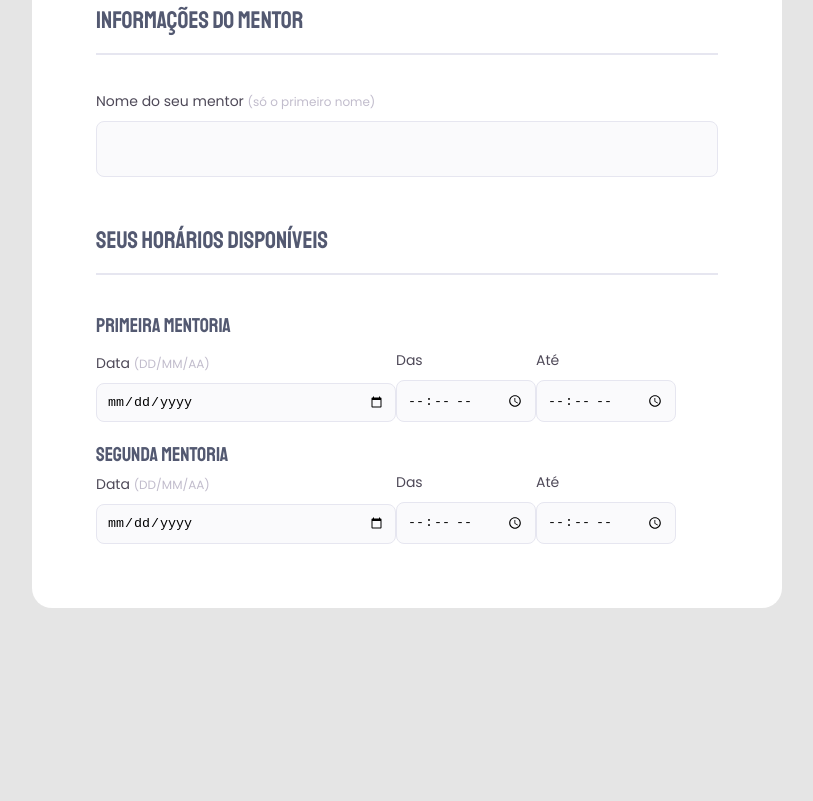
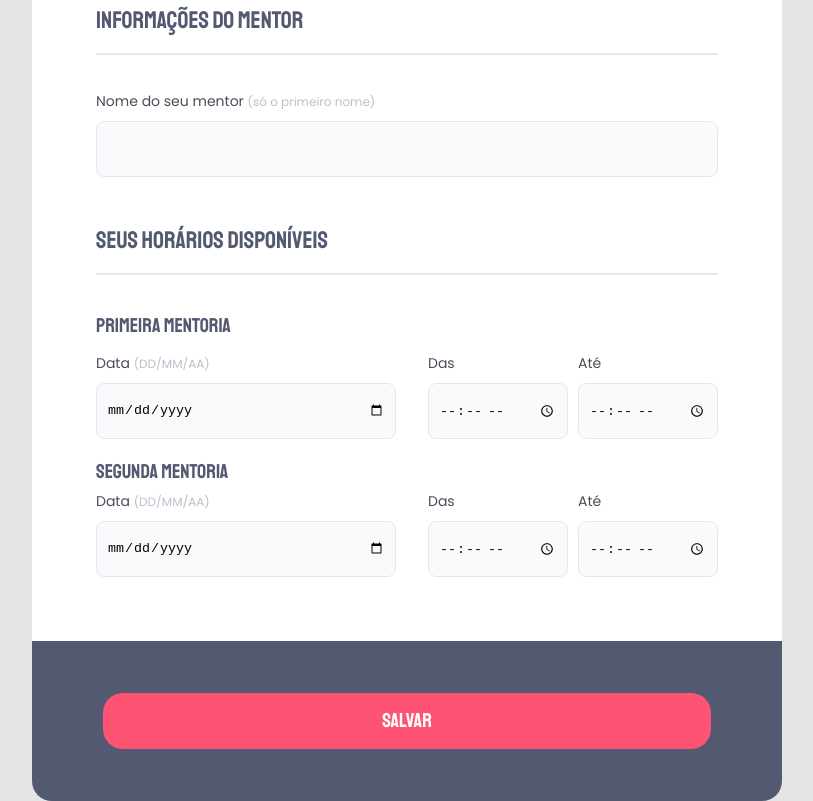
Before and after one commit to breno-facanha/projeto-explorer-005, a plain HTML site: page index.html in a window 1280 px wide. Shown: the part 811-1612 px from the top of the page, without its empty margins (233-1046 px from the left). Before the commit the page ends 1419 px from the top, so only its background shows below. Drawn offline with Linux system fonts and the light colour scheme.

Commit message:
Finalizando o projeto

```diff
--- a/index.html
+++ b/index.html
@@ -126,13 +126,14 @@
 
         </div>
 
+        <footer>
+           <button>SALVAR</button>
+        </footer>
+
 
     </form>
     </div>
 
-    <footer>
-
-    </footer>
 
     </div>
 </body>
--- a/style.css
+++ b/style.css
@@ -71,7 +71,7 @@ legend{
 .formulario-caixa{
     width: 750px;
     background-color: white;
-    border-radius: 20px;
+    border-radius: 20px 20px 0 0;
     padding: 64px;
 }
 
@@ -151,6 +151,10 @@ legend{
     align-items: flex-end;
 }
 
+.horarios-dsponiveis input, .horarios-dsponiveis-2 input{
+    height: 56px;
+}
+
 .primeira-mentoria span{
     font-size: 12px;
     line-height: 20px;
@@ -159,6 +163,7 @@ legend{
 
 .primeira-mentoria input{
     margin-top: 8px;
+    margin-right: 32px;
     width: 300px;
     border-radius: 8px;
     border: 1px solid #E6E6F0;
@@ -200,3 +205,38 @@ legend{
 .horarios-dsponiveis-2{
     margin-top: 16px;
 }
+
+
+.horarios-dsponiveis .horario-das{
+    margin-right: 10px;
+}
+
+.horarios-dsponiveis-2 .horario-das{
+    margin-right: 10px;
+}
+
+footer{
+    height: 160px ;
+    background-color: #535971 ;
+    border-radius: 0 0 20px 20px ;
+
+    display: flex;
+    align-items: center;
+    justify-content: center;
+}
+
+footer button{
+    padding: 15px 40px;
+    width: 608px;
+    height: 56px;
+
+    background: #FF5374;
+    border-radius: 20px;
+
+    border: 0;
+
+    font-family: 'Staatliches', cursive;
+    color: #FFFFFF;
+    font-size: 20px;
+    line-height: 26px
+}
```
